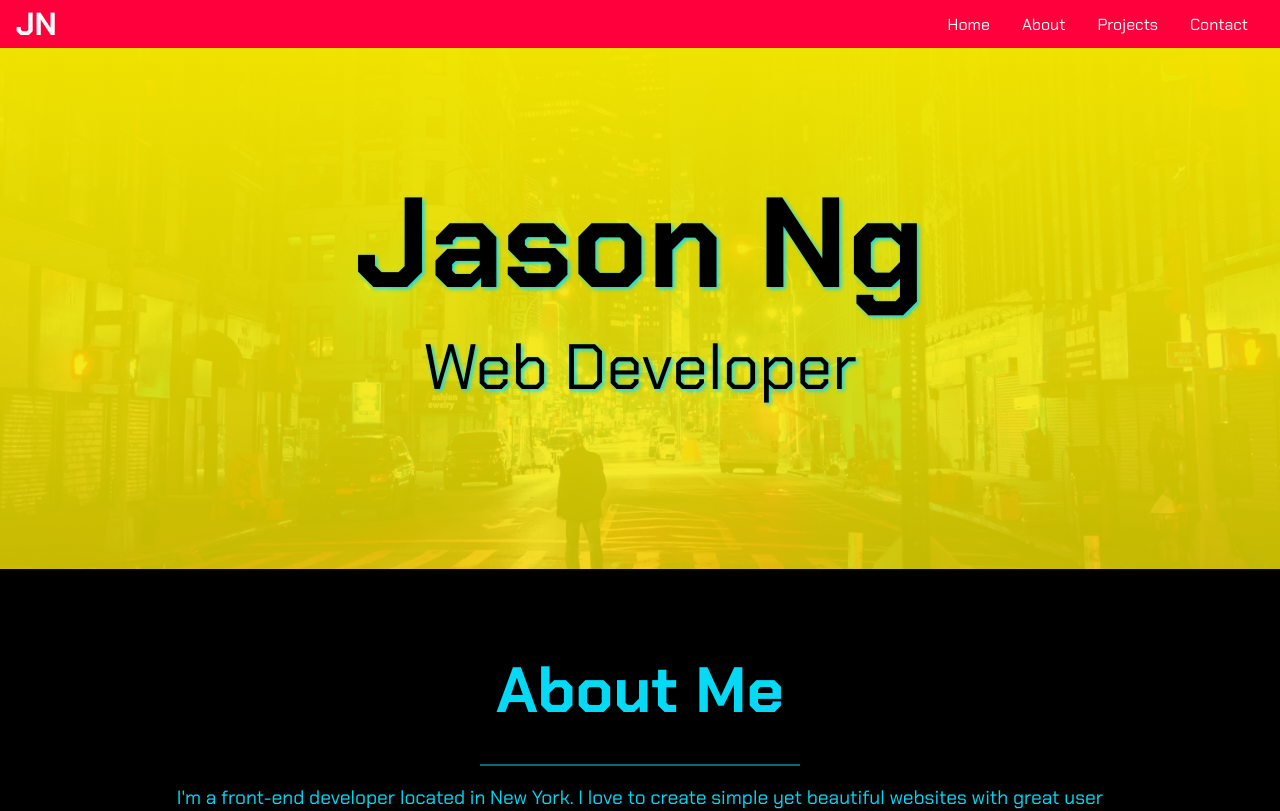
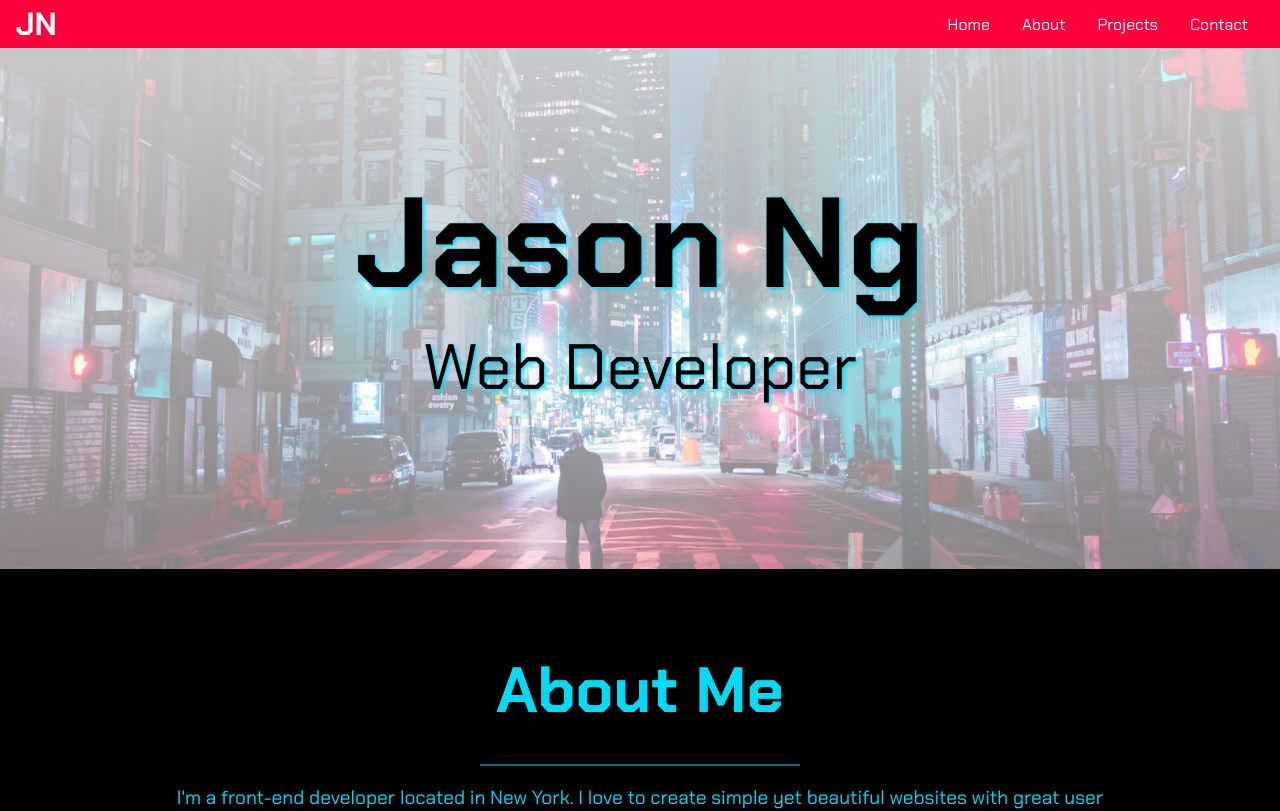
Before and after one commit to Jsonng7952/personal-portfolio, a React (Create React App) app: page / in a window 1280 px wide. Shown: the top 811 px of the page. Built offline with nearby package versions, Linux system fonts and the light colour scheme.

Commit message:
Changed yellow color for background to white

```diff
--- a/src/components/styles/Home.styled.js
+++ b/src/components/styles/Home.styled.js
@@ -4,8 +4,8 @@ import nycImage from '../../assets/images/nyc-cyberpunk.png';
 export const HomeSection = styled.section`
   background:
     linear-gradient(
-      rgba(243, 230, 0, 1),
-      rgba(243, 230, 0, 0.8)
+      rgba(255, 255, 255, 0.8),
+      rgba(255, 255, 255, 0.5)
     ),
     url(${nycImage});
   background-size: cover;
--- a/src/components/styles/Project.styled.js
+++ b/src/components/styles/Project.styled.js
@@ -4,8 +4,8 @@ import nycImagePortrait from '../../assets/images/nyc-cyberpunk-portrait.png';
 export const ProjectSection = styled.section`
   background:
     linear-gradient(
-      rgba(243, 230, 0, 1),
-      rgba(243, 230, 0, 0.8)
+      rgba(255, 255, 255, 0.8),
+      rgba(255, 255, 255, 0.5)
     ),
     url(${nycImagePortrait});
   background-size: cover;
```
